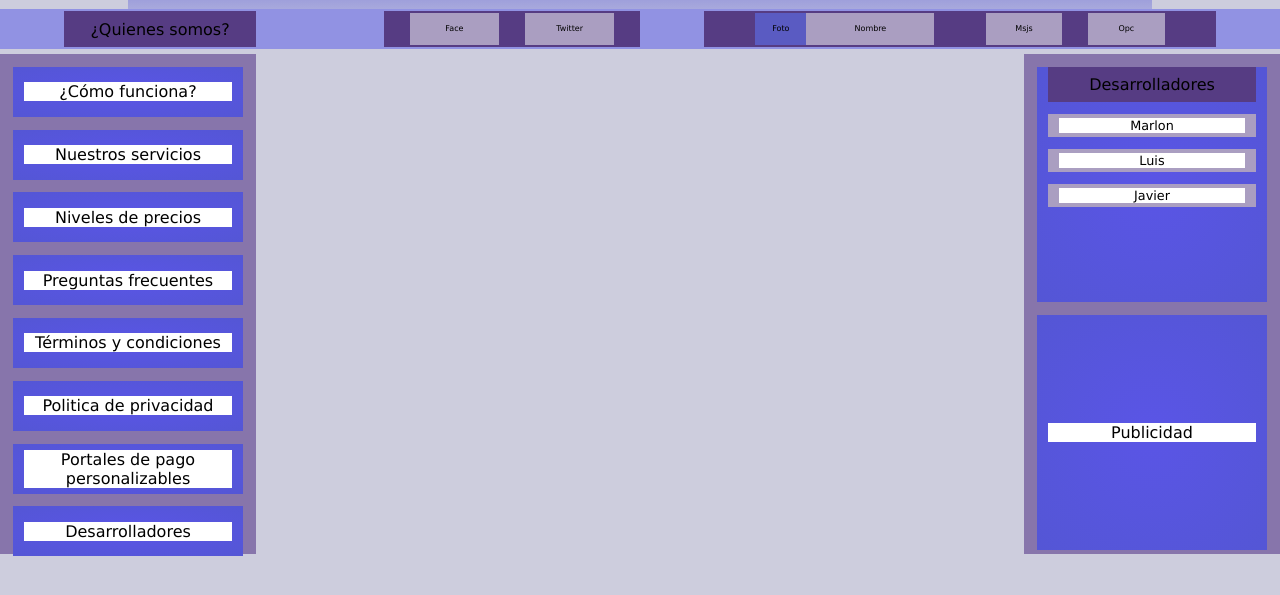
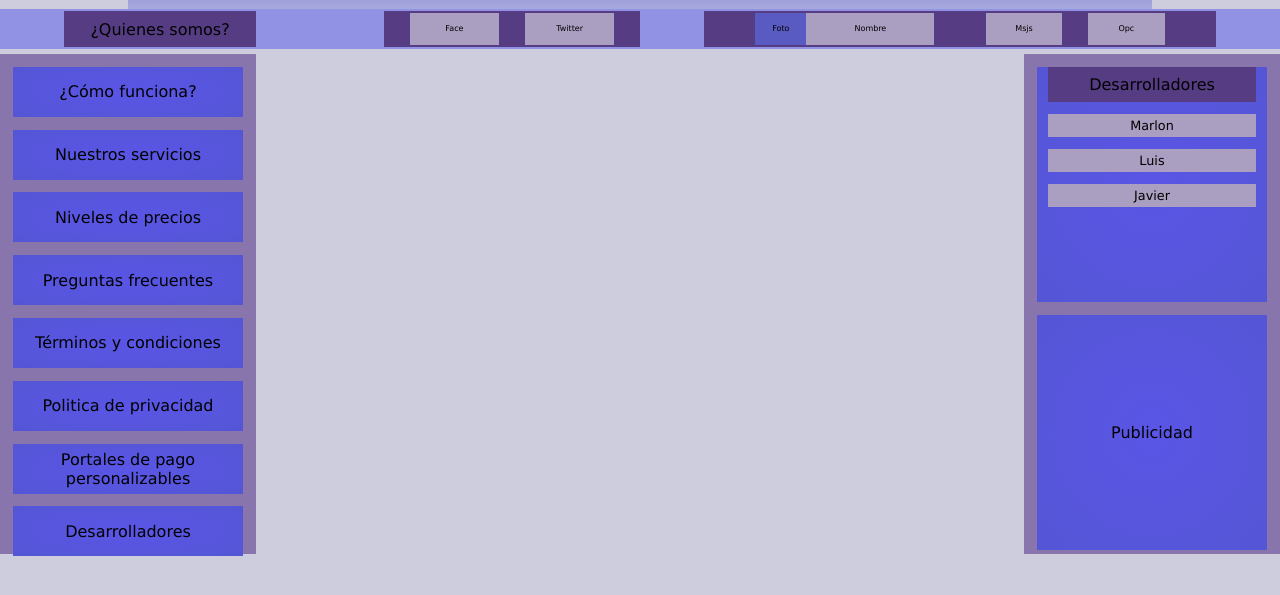
Before and after one commit to JavierDavalos/proyectoPPI, a plain HTML site: page index.html in a window 1280 px wide. Shown: the part 71-666 px from the top of the page. Drawn offline with nearby package versions, Linux system fonts and the light colour scheme.

Commit message:
aside derecho limpio

```diff
--- a/styles.css
+++ b/styles.css
@@ -221,7 +221,6 @@ aside{
 }
 
 aside p{
-	background-color: white; /*SE BORRARA*/
 	width: 90%;
 }
 
```
